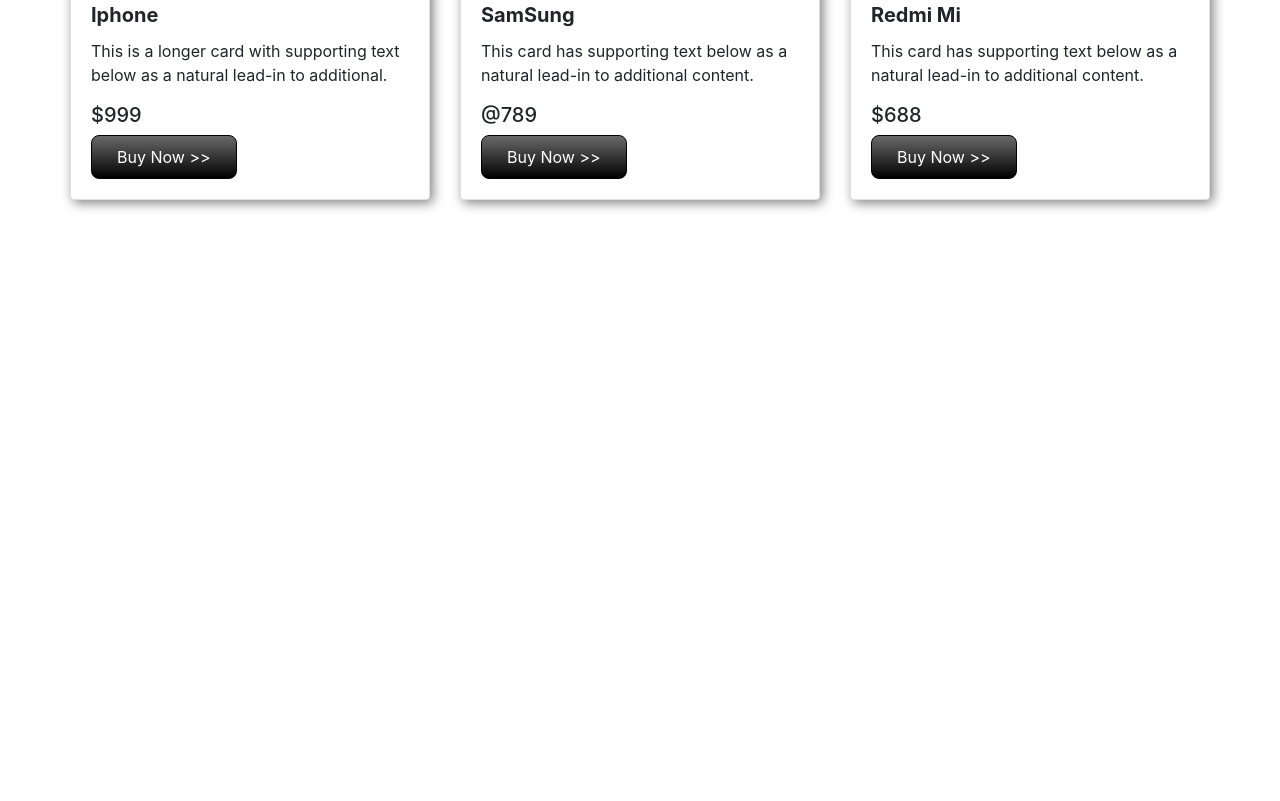
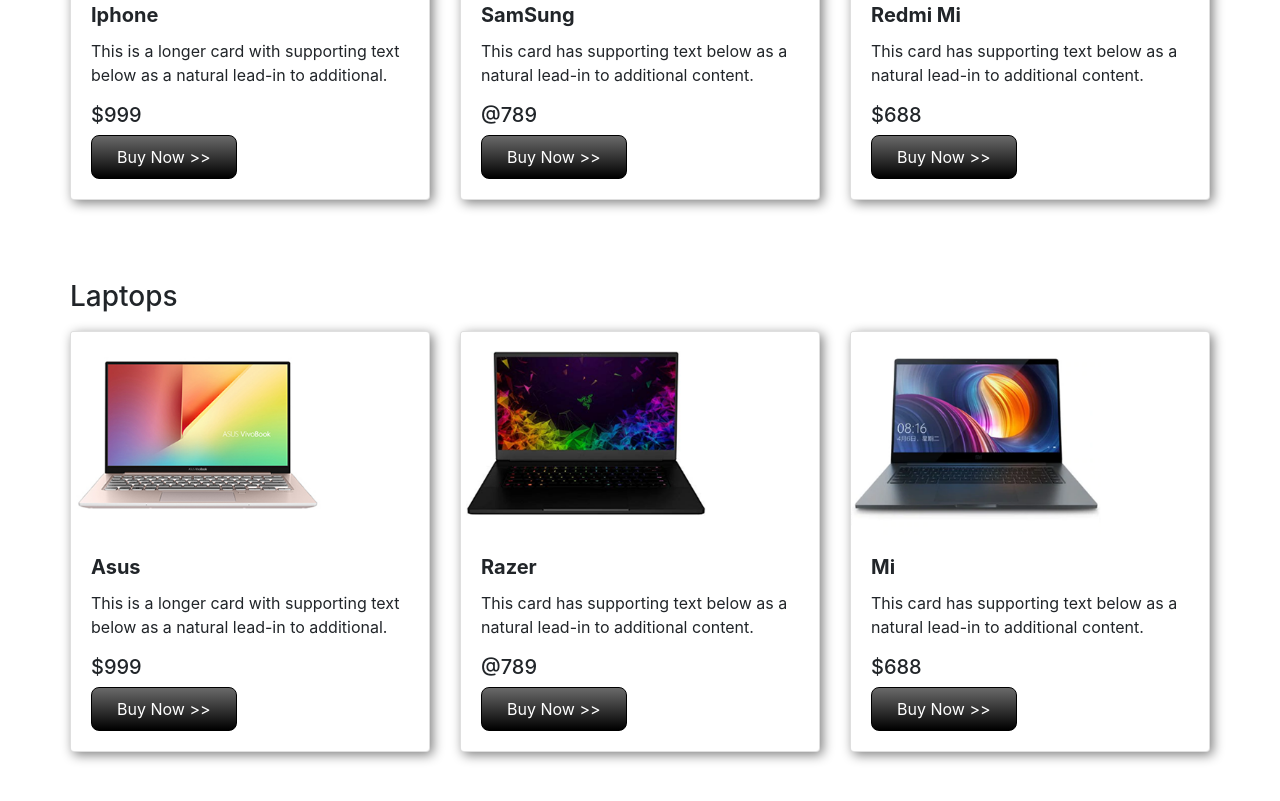
Before and after one commit to Melodious-nub/hot-gadgets, a plain HTML site: page index.html in a window 1280 px wide. Shown: the part 1143-1944 px from the top of the page. Before the commit the page ends 1423 px from the top, so only its background shows below. Drawn offline with nearby package versions, Linux system fonts and the light colour scheme.

Commit message:
another section added

```diff
--- a/index.html
+++ b/index.html
@@ -26,7 +26,7 @@
                   <a class="nav-link" href="#smartphone">SmartPhone</a>
                 </li>
                 <li class="nav-item">
-                  <a class="nav-link" href="#about">About Us</a>
+                  <a class="nav-link" href="#laptop">Laptop</a>
                 </li>
                 <li class="nav-item">
                   <a class="nav-link" href="#contact" tabindex="-1" aria-disabled="true">Contact Us</a>
@@ -80,7 +80,7 @@
                         <button class="button-bg">Buy Now >></button>
                     </div>
                     <div class="col-md-7">
-                      <img src="images/banner-products/product-1.png" class="d-block w-100" alt="...">
+                      <img src="images/banner-products/slider-3.png" class="d-block w-100" alt="...">
                     </div>
                 </div>
               </div>
@@ -132,6 +132,42 @@
       </div>
   </div>
 
+  <!-- Laptop Section -->
+  <div class="container laptop" id="laptop">
+    <div class="row">
+        <h3>Laptops</h3>
+        <div class="card-deck">
+            <div class="card">
+              <img src="images/laptop/product-1.png" class="card-img-top" alt="...">
+              <div class="card-body">
+                <h5 class="card-title"><strong>Asus</strong></h5>
+                <p class="card-text">This is a longer card with supporting text below as a natural lead-in to additional.</p>
+                <h5>$999</h5>
+                <button class="button-bg">Buy Now >></button>
+              </div>
+            </div>
+            <div class="card">
+              <img src="images/laptop/product-2.png" class="card-img-top" alt="...">
+              <div class="card-body">
+                <h5 class="card-title"><strong>Razer</strong></h5>
+                <p class="card-text">This card has supporting text below as a natural lead-in to additional content.</p>
+                <h5>@789</h5>
+                <button class="button-bg">Buy Now >></button>
+              </div>
+            </div>
+            <div class="card">
+              <img src="images/laptop/product-3.png" class="card-img-top" alt="...">
+              <div class="card-body">
+                <h5 class="card-title"><strong>Mi</strong></h5>
+                <p class="card-text">This card has supporting text below as a natural lead-in to additional content.</p>
+                <h5>$688</h5>
+                <button class="button-bg">Buy Now >></button>
+              </div>
+            </div>
+          </div>
+    </div>
+</div>
+
 
 
     <script src="https://code.jquery.com/jquery-3.4.1.slim.min.js" integrity="sha384-J6qa4849blE2+poT4WnyKhv5vZF5SrPo0iEjwBvKU7imGFAV0wwj1yYfoRSJoZ+n" crossorigin="anonymous"></script>
--- a/style.css
+++ b/style.css
@@ -28,3 +28,9 @@
 .smartphone h3{
     padding-bottom: 10px;
 }
+.laptop img{
+    width: 250px;
+}
+.laptop h3{
+    padding-bottom: 10px;
+}
```
